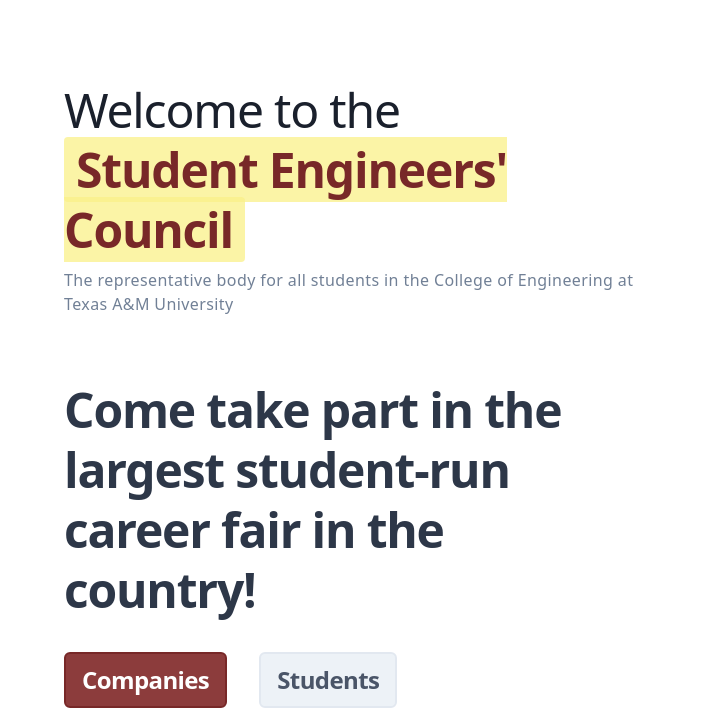
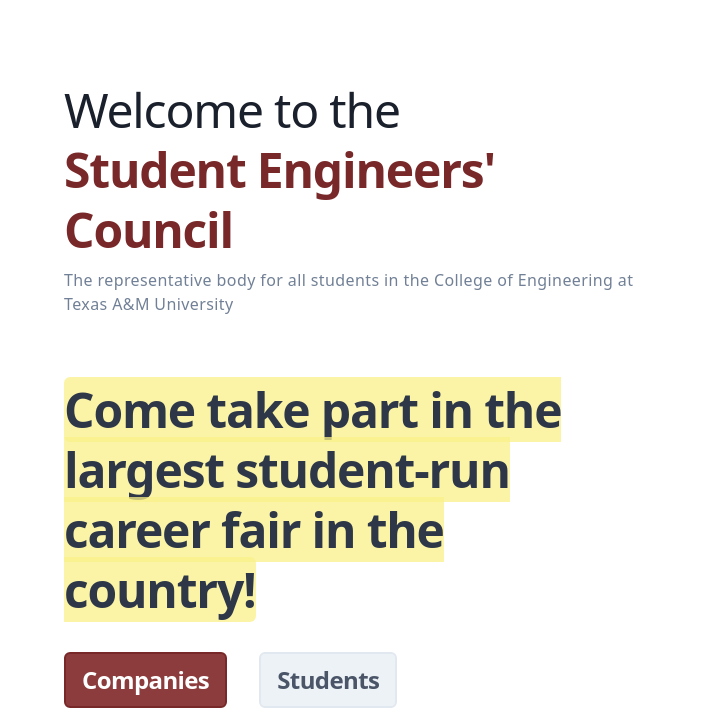
Before and after one commit to jacobdaddario/sec-marketing-pages, a Gatsby site: page / in a window 1280 px wide. Shown: the full height of the page, 0-715 px from the left. Built offline with nearby package versions, Linux system fonts and the light colour scheme; Gatsby itself is replaced by a stand-in of ours.

Commit message:
Changed the styling of the hero text to improve the heirarchy of the page

```diff
--- a/src/components/HeroText.js
+++ b/src/components/HeroText.js
@@ -6,7 +6,7 @@ const HeroText = () => {
     <div className="w-1/2">
       <h1 className="mb-2 text-5xl text-gray-900 font-light tracking-tight leading-tight">
         Welcome to the <br />
-        <span className="px-3 text-maroon-700 bg-yellow-300 bg-opacity-75 rounded font-semibold transition-colors ease-in-out duration-500 hover:bg-yellow-400">
+        <span className="text-maroon-700 font-semibold">
           Student Engineers' Council
         </span>
       </h1>
@@ -16,7 +16,10 @@ const HeroText = () => {
       </p>
       <div className="mt-16">
         <h2 className="text-5xl text-gray-800 font-semibold tracking-tight leading-tight">
-          Come take part in the largest student-run career fair in the country!
+          <span className="bg-yellow-300 bg-opacity-75 rounded-md transition-colors ease-in-out duration-500 hover:bg-yellow-400">
+            Come take part in the largest student-run career fair in the
+            country!
+          </span>
         </h2>
         <div className="mt-8">
           <Button
```
